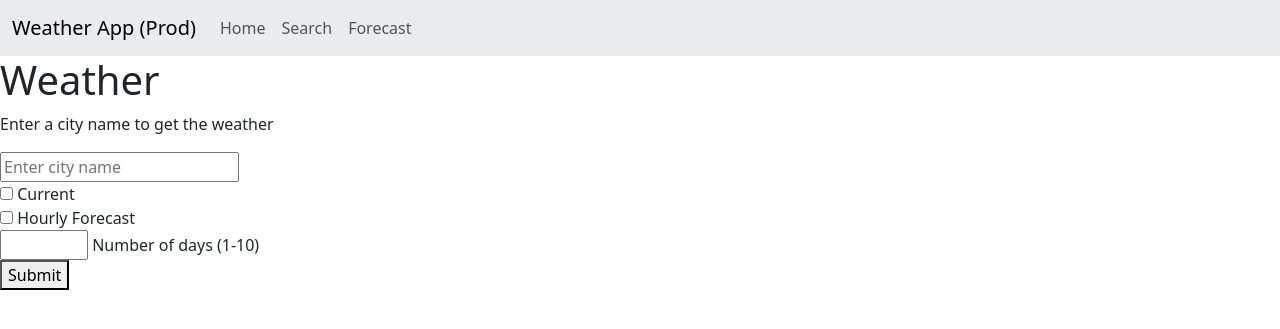
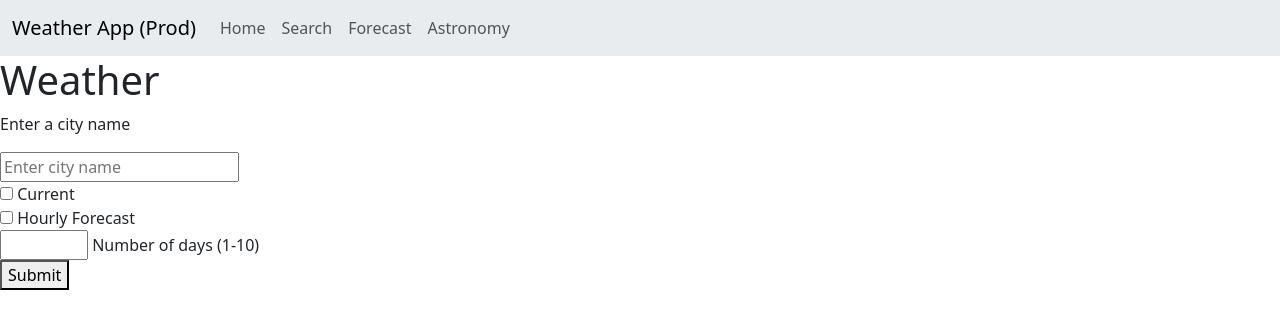
Before and after one commit to Samarthh2601/Weather-Django, a Django app: page /forecast/ in a window 1280 px wide. Shown: the top 329 px of the page. Run offline with Django 5.2, Linux system fonts and the light colour scheme.

Commit message:
add astronomy

```diff
--- a/weather_app/handler.py
+++ b/weather_app/handler.py
@@ -113,6 +113,25 @@ class Formatter:
 
         return response
 
+    def format_astronomy_response(data: dict) -> dict:
+        formatted_data = {
+            "location": data['location']['name'],
+            "region": data['location']['region'],
+            "time": data['location']['localtime'],
+            "timezone": data['location']['tz_id'],
+            "latitude": data['location']['lat'],
+            "longitude": data['location']['lon'],
+            "sunrise": data['astronomy']['astro']['sunrise'],
+            "sunset": data['astronomy']['astro']['sunset'],
+            "moonrise": data['astronomy']['astro']['moonrise'],
+            "moonset": data['astronomy']['astro']['moonset'],
+            "moon_phase": data['astronomy']['astro']['moon_phase'],
+            "moon_illumination": data['astronomy']['astro']['moon_illumination'],
+            "is_moon_up": bool(data['astronomy']['astro']['is_moon_up']),
+            "is_sun_up": bool(data['astronomy']['astro']['is_sun_up'])
+        }
+        return formatted_data
+
 class WeatherHandler:
     def __init__(self, city: str):
         self.city = city
@@ -132,19 +151,10 @@ class WeatherHandler:
         data = response.json()
         return Formatter.format_forecast_response(data, current=current, hourly_forecast=hourly_forecast)
 
-    def get_history(self) -> dict | None:
-        url = f"{settings.WEATHER_BASE_URL}/history.json?key={API_KEY}&q={self.city}&dt=2021-07-01"
-        response = requests.get(url)
-        if response.status_code != 200:
-            return None
-        data = response.json()
-        return data
-
-
     def get_astronomy(self) -> dict | None:
         url = f"{settings.WEATHER_BASE_URL}/astronomy.json?key={API_KEY}&q={self.city}"
         response = requests.get(url)
         if response.status_code != 200:
             return None
         data = response.json()
-        return data
+        return Formatter.format_astronomy_response(data)
--- a/weather_app/templates/weather_app/base.html
+++ b/weather_app/templates/weather_app/base.html
@@ -32,6 +32,9 @@
           <li class="nav-item">
             <a class="nav-link" href="{% url 'forecast' %}">Forecast</a>
           </li>
+          <li class="nav-item">
+            <a class="nav-link" href="{% url 'astronomy' %}">Astronomy</a>
+          </li>
         </ul>
       </div>
     </div>
--- a/weather_app/templates/weather_app/forecast.html
+++ b/weather_app/templates/weather_app/forecast.html
@@ -1,14 +1,7 @@
-{% extends 'weather_app/base.html' %}
+{% extends 'weather_app/weather.html' %}
 
-{% block content %}
+{% block form_fields %}
 
-    <h1>Weather</h1>
-    <p>Enter a city name to get the weather</p>
-
-    <form method="POST">
-        {% csrf_token %}
-        <input type="text" name="city" placeholder="Enter city name">
-        <div>
 <input type="checkbox" id="current" name="current">
     <label for="current">Current</label>
 </div>
@@ -19,7 +12,5 @@
 <div>
     <input type="number" id="days" name="days" min="1" max="10">
     <label for="days">Number of days (1-10)</label> <br>
-        <button type="submit">Submit</button>
-    </form>
 
-{% endblock content %}
+    {% endblock form_fields %}
--- a/weather_app/templates/weather_app/weather.html
+++ b/weather_app/templates/weather_app/weather.html
@@ -3,11 +3,12 @@
 {% block content %}
 
     <h1>Weather</h1>
-    <p>Enter a city name to get the weather</p>
+    <p>Enter a city name</p>
 
     <form method="POST">
         {% csrf_token %}
-        <input type="text" name="city" placeholder="Enter city name">
+        <input type="text" name="city" placeholder="Enter city name"> <br>
+        {% block form_fields %}{% endblock form_fields %}
         <button type="submit">Submit</button>
     </form>
 
--- a/weather_app/urls.py
+++ b/weather_app/urls.py
@@ -3,5 +3,6 @@ from . import views
 
 urlpatterns = [
     path('weather/', views.weather, name='weather'),
-    path('forecast/', views.get_forecast, name='forecast'),
+    path('forecast/', views.forecast, name='forecast'),
+    path('astronomy', views.astronomy, name='astronomy'),
 ]
--- a/weather_app/views.py
+++ b/weather_app/views.py
@@ -18,7 +18,7 @@ def weather(request):
             return redirect('weather')
         return render(request, "weather_app/current.html", {'current_data': data})
 
-def get_forecast(request):
+def forecast(request):
     if request.method == 'GET':
         return render(request, "weather_app/forecast.html")
 
@@ -34,3 +34,16 @@ def get_forecast(request):
             messages.error(request, "City not found")
             return redirect('forecast')
         return render(request, "weather_app/forecast_out.html", {'data': data, "current_data": data.get("current"), "hourly": data.get("hourly_forecast")})
+
+def astronomy(request):
+    if request.method == 'GET':
+        return render(request, "weather_app/weather.html")
+
+    if request.method == 'POST':
+        city = request.POST.get('city')
+        data = WeatherHandler(city).get_astronomy()
+        print(data)
+        if data is None:
+            messages.error(request, "City not found")
+            return redirect('astronomy')
+        return render(request, "weather_app/astronomy_out.html", {'data': data})
```
Also changed, not shown: weather_app/static/weather_app/main.css (+18 -0 lines), weather_app/templates/weather_app/astronomy_out.html (added, +32 -0 lines), weather_app/templates/weather_app/forecast_out.html (+8 -8 lines). Lines whose indentation alone changed are shown as unchanged.
